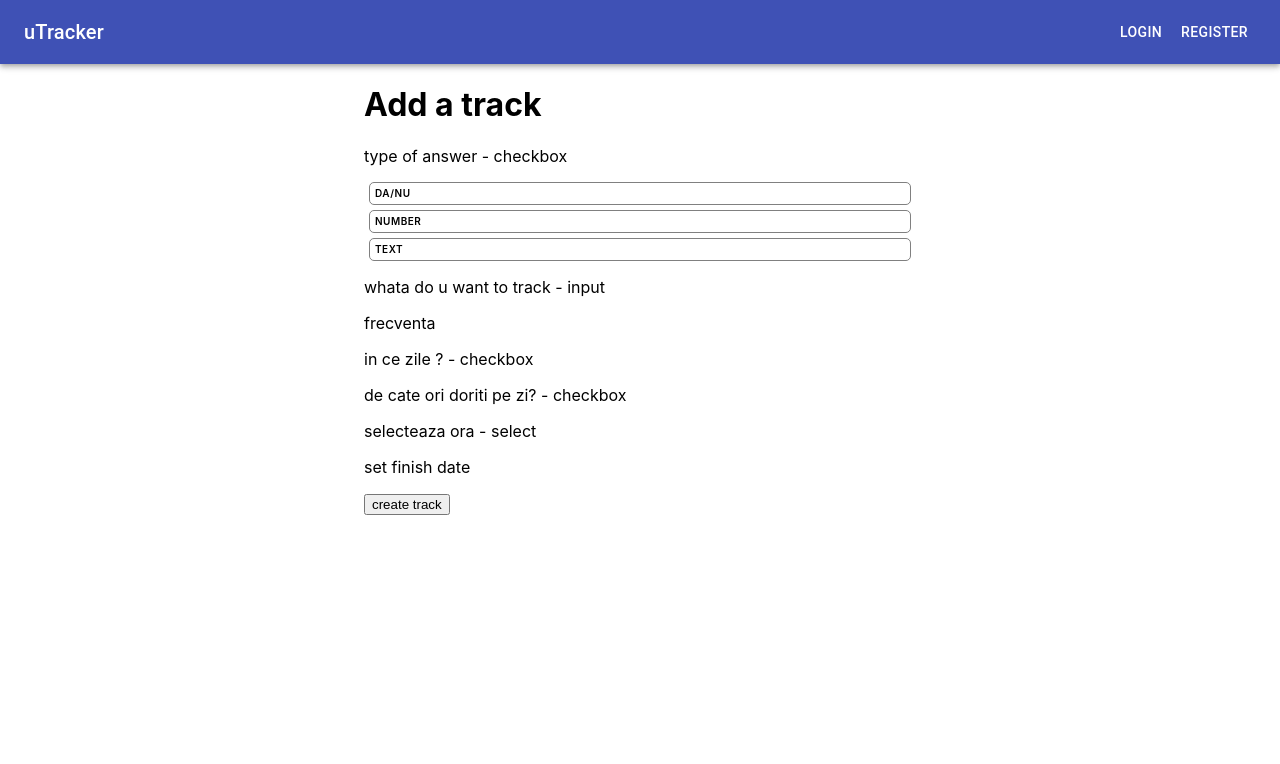
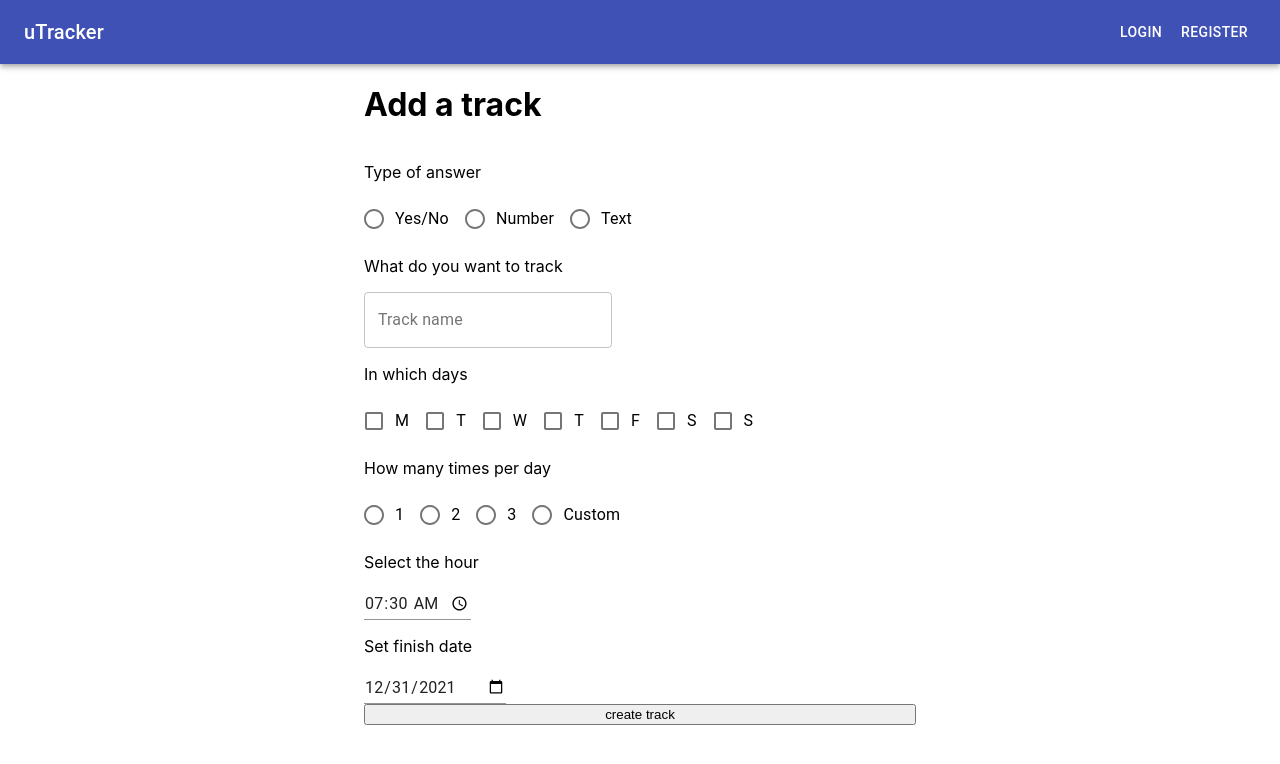
Before and after one commit to rdelian/universal-tracker, a Next.js app: page /create in a window 1280 px wide. Shown: the top 764 px of the page. Built offline with nearby package versions, Linux system fonts and the light colour scheme.

Commit message:
update: create track

```diff
--- a/pages/create.js
+++ b/pages/create.js
@@ -1,74 +1,120 @@
 import Container from '@material-ui/core/Container';
-import { Checkbox } from '../components/Checkbox'
-
-const items = ['da/nu', 'number', 'text']
+import React from 'react';
+import FormGroup from '@material-ui/core/FormGroup';
+import FormControlLabel from '@material-ui/core/FormControlLabel';
+import Checkbox from '@material-ui/core/Checkbox';
+import TextField from '@material-ui/core/TextField';
+import Radio from '@material-ui/core/Radio';
+import RadioGroup from '@material-ui/core/RadioGroup';
 
 export default function Create() {
-    const [tags, setTags] = React.useState([])
+    const [form, setForm] = React.useState({})
+    const [days, setDays] = React.useState([])
+    const curDate = new Date()
 
+    const handleChange = e => {
+        e.persist();
+        console.log(e.target.name, e.target.checked)
+        if (e.target.name == 'days') {
 
-    const handleTagChange = (tag, checked, multiple = false) => {
-        // if the same tag is clicked again, remove it
-        if (tags.includes(tag)) {
-            const checkedTags = tags.filter(t => t !== tag)
-            console.log(checkedTags)
-            if (id === 'domeniu') {
-                setTags(checkedTags)
-                if (!checkedTags.length) {
-                    setQueried(false)
-                }
-                setQuery({
-                    [id]: checkedTags
-                })
-            } else {
-                setTags(checkedTags)
-                setQuery(values => ({
-                    ...values,
-                    [id]: checkedTags
-                }))
-            }
         } else {
-            // if the filter is suppossed to hold multiple clicked tags at once
-            if (multiple) {
-                const nextSelectedTags = checked ? [...tags, tag] : selectedOpTags.filter(t => t !== tag);
-                setTags(nextSelectedTags);
-                setQuery(values => ({
-                    ...values,
-                    [id]: nextSelectedTags
-                }))
-            } else {
-                // if the filter is holding only one tag
-                const nextSelectedTags = checked ? [tag] : selectedOpTags.filter(t => t !== tag);
-                setTags(nextSelectedTags);
-                setQuery(values => ({
-                    ...values,
-                    [id]: tag
-                }))
-            }
-            setQueried(true)
+            setForm(currentValues => ({
+                ...currentValues,
+                [e.target.name]: e.target.value
+            }))
         }
     }
+
+    const createTrack = async e => {
+        e.preventDefault()
+        const response = await fetch('api/createtrack', {
+            method: 'POST',
+            headers: {
+                'Content-Type': 'application/json'
+            },
+            body: JSON.stringify(form) // body data type must match "Content-Type" header
+        });
+        console.log("sv response:", response.json())
+    }
+
+    console.log(form)
+
     return (
         <>
             <Container maxWidth="sm">
-                <h1> Add a track </h1>
-                <p>type of answer - checkbox</p>
-                {items.map(item => {
-                    return (
-                        <Checkbox key={item} type='checkbox'
-                            checked={tags.indexOf(item) > -1}
-                            tag={item}
-                            onChange={checked => handleTagChange(item, checked)}
-                        />
-                    )
-                })}
-                <p>whata do u want to track - input</p>
-                <p>frecventa</p>
-                <p>in ce zile ? - checkbox</p>
-                <p>de cate ori doriti pe zi? - checkbox</p>
-                <p>selecteaza ora - select</p>
-                <p> set finish date</p>
-                <button>create track</button>
+                <form onSubmit={createTrack}>
+                    <FormGroup>
+                        <h1> Add a track </h1>
+
+                        <span>
+                            <p>Type of answer</p>
+                            <RadioGroup aria-label="typeAnswerRadio" name="typeAnswerRadio">
+                                <span>
+                                    <FormControlLabel onChange={handleChange} name="typeAnswer" value="bool" control={<Radio />} label="Yes/No" />
+                                    <FormControlLabel onChange={handleChange} name="typeAnswer" value="number" control={<Radio />} label="Number" />
+                                    <FormControlLabel onChange={handleChange} name="typeAnswer" value="string" control={<Radio />} label="Text" />
+                                </span>
+                            </RadioGroup>
+                        </span>
+
+                        <span>
+                            <p>What do you want to track</p>
+                            <TextField id="outlined-basic" label="Track name" variant="outlined" onChange={handleChange} name="trackName" />
+                        </span>
+
+                        <span>
+                            <p>In which days</p>
+                            {["M", "T", "W", "T", "F", "S", "S"].map(
+                                (day, index) => <FormControlLabel
+                                    control={<Checkbox name={'days'} />}
+                                    label={day}
+                                    onChange={handleChange}
+                                    value={index}
+                                />
+                            )}
+                        </span>
+
+                        <span>
+                            <p>How many times per day</p>
+                            <RadioGroup aria-label="gender" name="gender1">
+                                <span>
+                                    <FormControlLabel value="female" control={<Radio />} label="1" />
+                                    <FormControlLabel value="male" control={<Radio />} label="2" />
+                                    <FormControlLabel value="other" control={<Radio />} label="3" />
+                                    <FormControlLabel value="other" control={<Radio />} label="Custom" />
+                                </span>
+                            </RadioGroup>
+                        </span>
+
+                        <span>
+                            <p>Select the hour</p>
+                            <TextField
+                                id="time"
+                                label=""
+                                type="time"
+                                defaultValue="07:30"
+                                InputLabelProps={{
+                                    shrink: true,
+                                }}
+                            />
+                        </span>
+
+                        <span>
+                            <p>Set finish date</p>
+                            <TextField
+                                id="date"
+                                label=""
+                                type="date"
+                                defaultValue={new Date(curDate.getFullYear() + 1, curDate.getMonth() + 1, 0).toISOString().slice(0, 10)}
+                                InputLabelProps={{
+                                    shrink: true,
+                                }}
+                            />
+                        </span>
+
+                        <button type="submit">create track</button>
+                    </FormGroup>
+                </form>
             </Container>
         </>
     )
```
